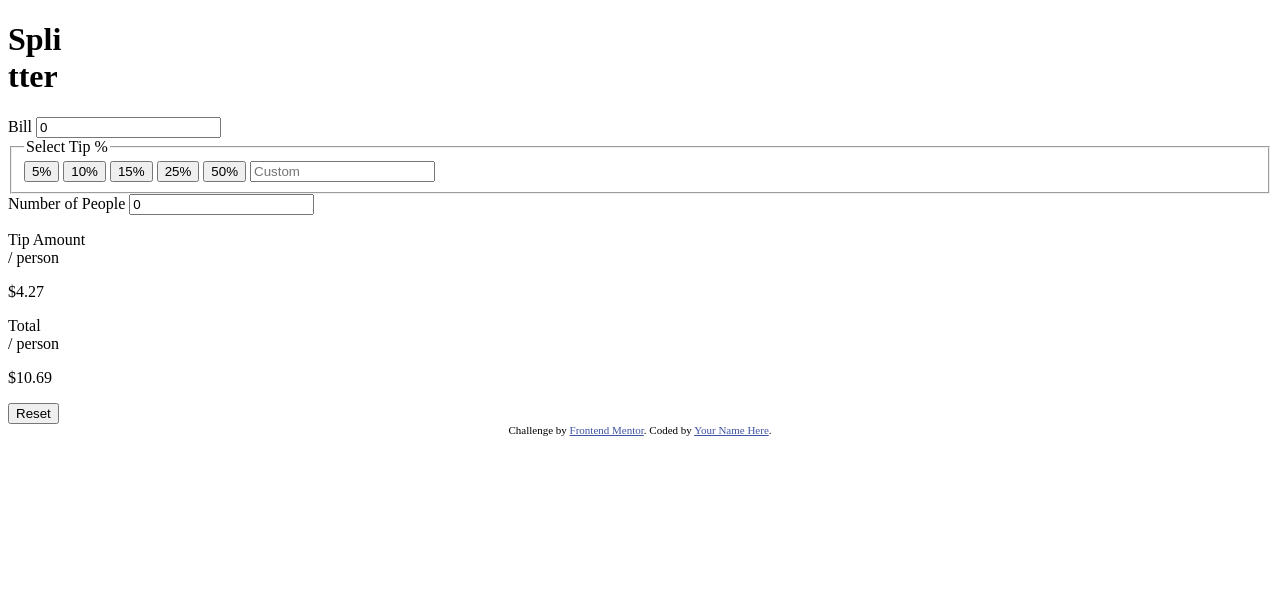
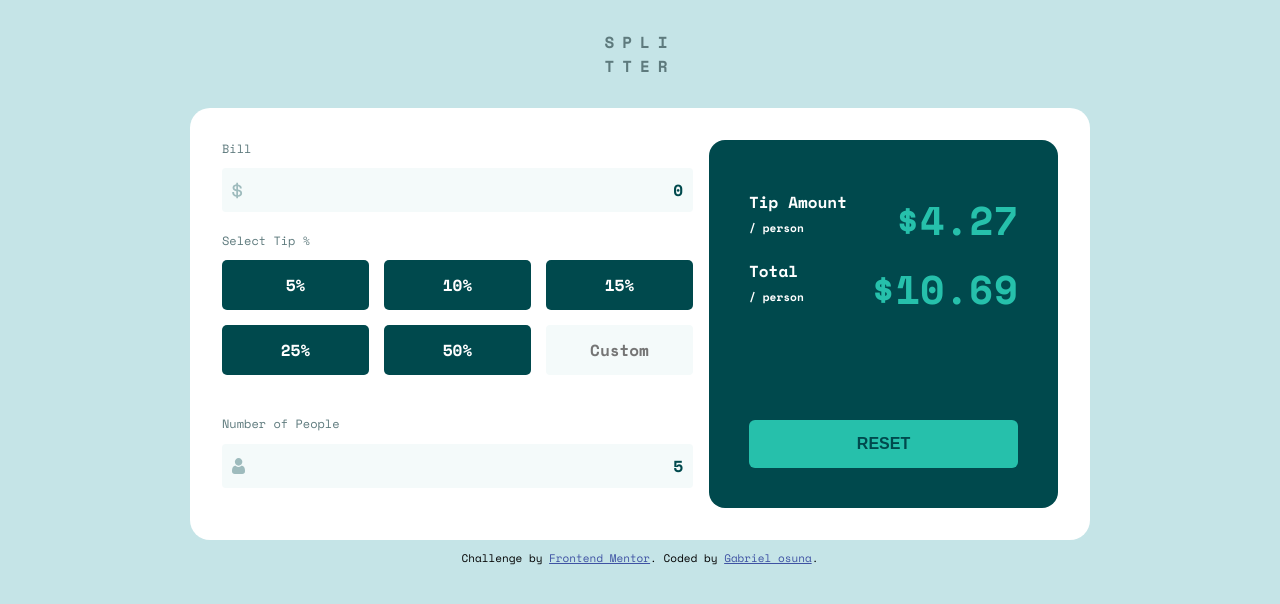
Before and after one commit to osunapc/tip-calculator-app-main, a plain HTML site: page index.html in a window 1280 px wide. Drawn offline with nearby package versions, Linux system fonts and the light colour scheme.

Commit message:
se agregaron los estilos

```diff
--- a/index.html
+++ b/index.html
@@ -11,31 +11,22 @@
 			sizes="32x32"
 			href="./images/favicon-32x32.png"
 		/>
+    <link rel="stylesheet" href="style.css">
 
 		<title>Frontend Mentor | Tip calculator app</title>
 
-		<!-- Feel free to remove these styles or customise in your own stylesheet 👍 -->
-		<style>
-			.attribution {
-				font-size: 11px;
-				text-align: center;
-			}
-			.attribution a {
-				color: hsl(228, 45%, 44%);
-			}
-		</style>
 	</head>
 	<body>
 		<header class="header">
 			<h1>
-				Spli <br />
-				tter
+				SPLI <br />
+				TTER
 			</h1>
 		</header>
 		<main class="contenedor-cal">
 			<section class="cal">
 				<label class="label_imput" for="bill">Bill</label>
-				<input class="imput_cal" type="number" id="bill" value="0" />
+				<input class="input_cal" type="number" id="bill" value="0" />
 				<fieldset class="btns__cal">
           <legend class="btns__legend">	Select Tip %</legend>
 					<button class="btn activo">5%</button>
@@ -43,34 +34,37 @@
           <button class="btn">15%</button>
           <button class="btn">25%</button>
           <button class="btn">50%</button>
-          <input type="number" placeholder="Custom">
+          <input class="input__custom" type="number" placeholder="Custom">
 				</fieldset>
-        <label class="label_imput-personas" for="personas">Number of People</label>
-				<input class="imput_personas" type="number" id="personas" value="0" />
+        <label class="label_input-personas" for="personas">Number of People <span class="err">Can't be zero</span></label>
+				<input class="input__personas" type="number" id="personas" value="5" />
 			</section>
 			<section class="resultado">
-        <div>
+       <header class="header__resultado">
+         <article class="art__resultado">
           <p>Tip Amount <br><span>/ person</span></p>
-          <p>$4.27</p>
-        </div>
-        <div>
+          <p class="cant__resultado">$4.27</p>
+        </article>
+        <article class="art__resultado">
           <p>Total <br><span>/ person</span></p>
-          <p>$10.69</p>
-        </div>
-        <div>
-          <button>Reset</button>
-        </div>
+          <p class="cant__resultado">$10.69</p>
+        </article>
+       </header>
+
+          <button class="btn__resultado">RESET</button>
+
       </section>
 		</main>
 
 
 
 
-		<div class="attribution">
+		<footer class="attribution">
 			Challenge by
 			<a href="https://www.frontendmentor.io?ref=challenge" target="_blank"
 				>Frontend Mentor</a
-			>. Coded by <a href="#">Your Name Here</a>.
-		</div>
+			>. Coded by <a href="https://osunadigital.netlify.app/">Gabriel osuna</a>.
+    </footer>
+    <script src="/main.js"></script>
 	</body>
 </html>
--- /dev/null
+++ b/style.css
@@ -0,0 +1,205 @@
+@import url("https://fonts.googleapis.com/css2?family=Space+Mono:ital,wght@0,400;0,700;1,400;1,700&display=swap");
+
+:root {
+	--Strong-cyan: hsl(172, 67%, 45%);
+
+	--Very-dark-cyan: hsl(183, 100%, 15%);
+	--Dark-grayish-cyan: hsl(186, 14%, 43%);
+	--Grayish-cyan: hsl(184, 14%, 56%);
+	--Light-grayish-cyan: hsl(185, 41%, 84%);
+	--Very-light-grayish-cyan: hsl(189, 41%, 97%);
+	--White: hsl(0, 0%, 100%);
+	--font: "Space Mono", monospace;
+}
+
+* {
+	margin: 0;
+	padding: 0;
+	box-sizing: border-box;
+}
+body {
+	font-family: "Space Mono", monospace;
+	background-color: var(--Light-grayish-cyan);
+}
+input {
+	color: var(--Very-dark-cyan);
+	font-family: var(--font);
+	font-size: 1em;
+	font-weight: 700;
+}
+.header {
+	text-align: center;
+	h1 {
+		color: var(--Dark-grayish-cyan);
+		font-size: 1em;
+		font-weight: 700;
+		margin: 30px 0;
+		letter-spacing: 8px;
+	}
+}
+
+.contenedor-cal {
+	background-color: var(--White);
+	border-radius: 20px;
+	padding: 32px;
+	margin: 0 auto;
+	width: 375px;
+	height: auto;
+}
+
+.label_imput,
+.label_input-personas,
+.btns__legend {
+	display: block;
+	color: var(--Dark-grayish-cyan);
+	font-size: 0.75rem;
+	margin-bottom: 0.7rem;
+}
+.err {
+	color: red;
+	margin-left: 70px;
+	display: none;
+}
+
+.input_cal,
+.input__personas,
+.input__custom {
+	border: none;
+	background-color: var(--Very-light-grayish-cyan);
+	width: 100%;
+	padding: 10px;
+	text-align: right;
+	border-radius: 4px;
+	caret-color: var(--Strong-cyan);
+	margin-bottom: 20px;
+	&::-webkit-inner-spin-button {
+		-webkit-appearance: none;
+	}
+	&:hover {
+		cursor: pointer;
+	}
+	&:focus {
+		outline: none;
+		border: 2px solid var(--Strong-cyan);
+	}
+}
+.input_cal {
+	background-image: url(/images/icon-dollar.svg);
+	background-repeat: no-repeat;
+	background-position: 10px center;
+}
+.input__personas {
+	background-image: url(/images/icon-person.svg);
+	background-repeat: no-repeat;
+	background-position: 10px center;
+}
+.btns__cal {
+	display: grid;
+	grid-template-columns: repeat(2, 1fr);
+	gap: 15px;
+	margin-bottom: 20px;
+	border: none;
+}
+.btn {
+	width: 147px;
+	height: 50px;
+	background-color: var(--Very-dark-cyan);
+	border-radius: 5px;
+	color: var(--White);
+	font-family: var(--font);
+	font-size: 1em;
+	font-weight: 700;
+	border: none;
+	&:hover {
+		background-color: var(--Strong-cyan);
+		color: var(--Very-dark-cyan);
+		cursor: pointer;
+	}
+	&:focus {
+		background-color: var(--Strong-cyan);
+		color: var(--Very-dark-cyan);
+	}
+}
+.input__custom {
+	width: 147px;
+	height: 50px;
+	font-family: var(--font);
+	font-size: 1em;
+	font-weight: 700;
+	text-align: center;
+}
+
+.resultado {
+	background-color: var(--Very-dark-cyan);
+	padding: 20px;
+	color: var(--White);
+	display: flex;
+	flex-direction: column;
+	border-radius: 16px;
+	justify-content: space-between;
+}
+.art__resultado {
+	display: flex;
+	justify-content: space-between;
+	font-size: 0.8rem;
+	margin: 10px 0;
+	font-weight: 700;
+	& span {
+		font-size: 0.7rem;
+	}
+}
+.cant__resultado {
+	font-size: 1.5rem;
+	color: var(--Strong-cyan);
+	font-family: var(--font);
+	font-weight: bold;
+}
+.btn__resultado {
+	background-color: var(--Strong-cyan);
+	color: var(--Very-dark-cyan);
+	border: none;
+	border-radius: 6px;
+	padding: 5px;
+	font-weight: 700;
+	font-size: 1rem;
+}
+@media (width > 926px) {
+	.contenedor-cal {
+		display: flex;
+		gap: 16px;
+		width: 900px;
+	}
+	.cal {
+		flex: 1;
+	}
+	.btns__cal {
+		grid-template-columns: repeat(3, 1fr);
+	}
+	.resultado {
+		flex: 1;
+		padding: 40px;
+	}
+	.art__resultado {
+		font-size: 1rem;
+		margin: 10px 0;
+
+		& span {
+			font-size: 0.7rem;
+		}
+	}
+	.cant__resultado {
+		font-size: 2.5rem;
+	}
+	.btn__resultado {
+		padding: 15px;
+	}
+}
+
+.attribution {
+	font-size: 11px;
+	text-align: center;
+    margin: 10px;
+}
+.attribution a {
+	color: hsl(228, 45%, 44%);
+}
```
Also changed, not shown: main.js (added).
